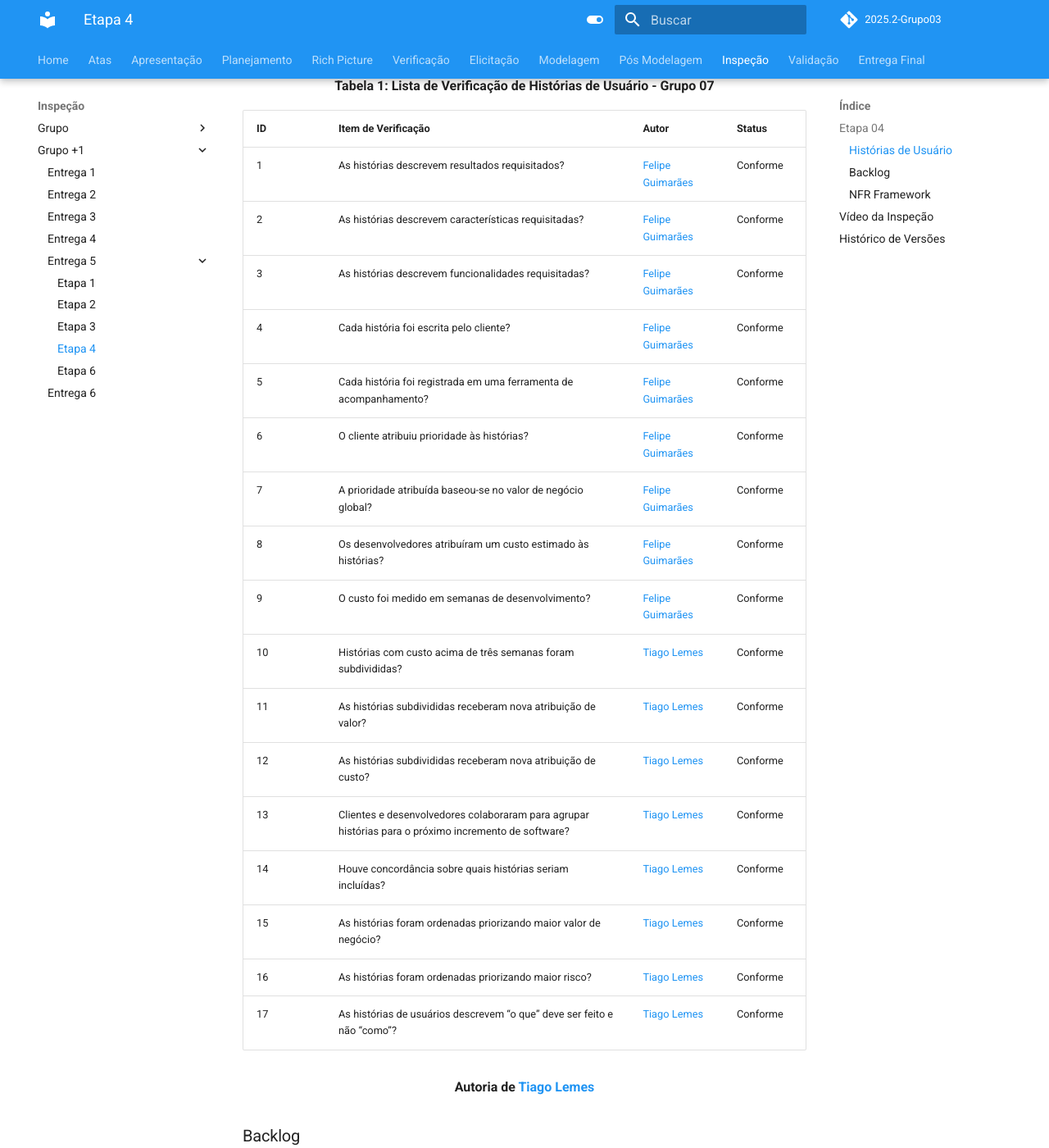
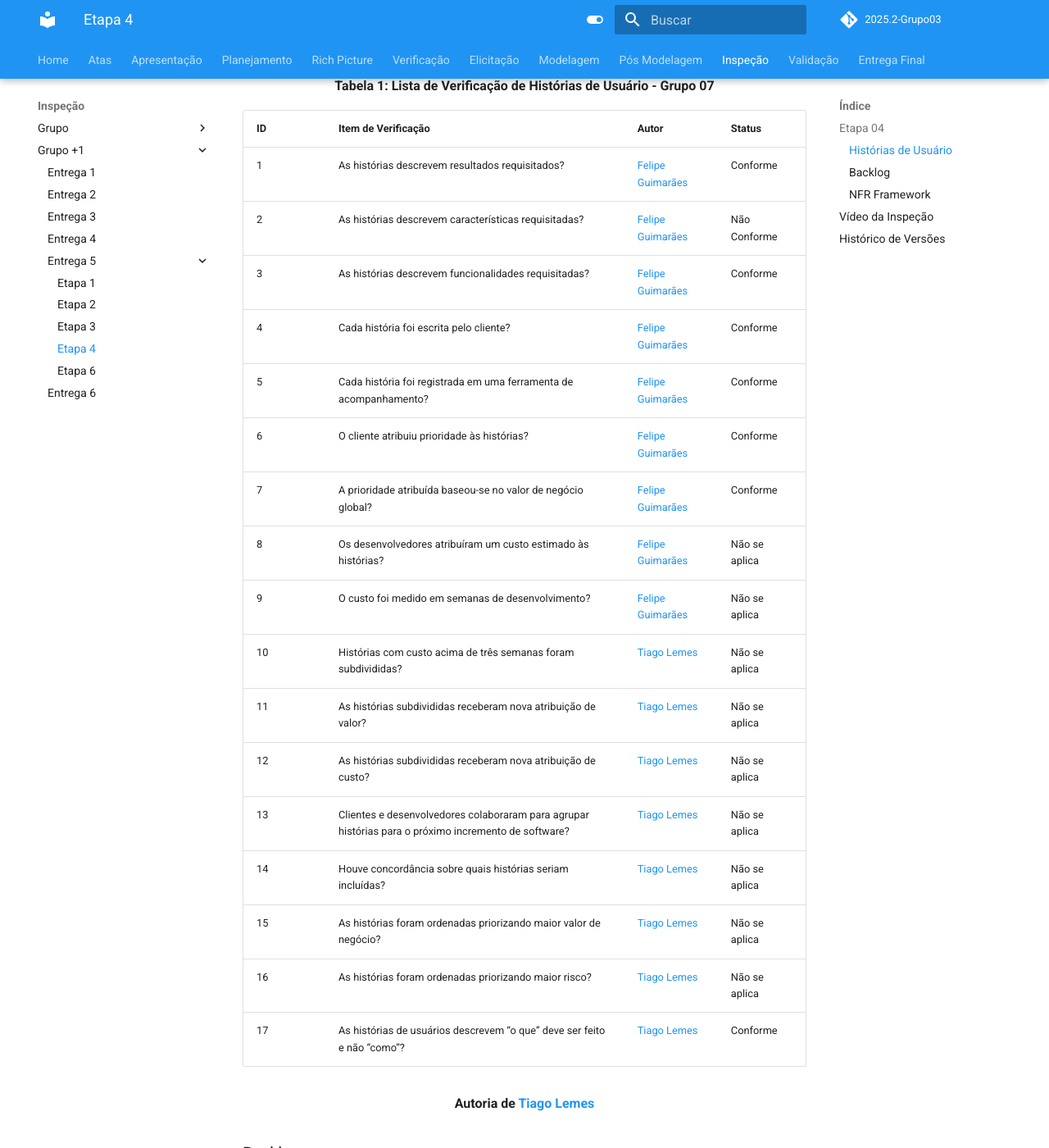
Before and after one commit to Requisitos-de-Software/2025.2-Grupo03, an MkDocs documentation site: the page built from docs/Inspeção/inspeção_Etapa4_grupo_+1_5.md, in a window 1280 px wide and 1400 px high, scrolled down 341 px. Shown: the whole window at 82% size. Built offline with MkDocs 1.6.1 and Material for MkDocs 9.7.7, drawn with Linux system fonts in a browser that asks for light colours; comment, search, counter and statistics services are not loaded; some of the changed text lies outside the part shown.

Commit message:
Update inspeção_Etapa4_grupo_+1_5.md

```diff
--- a/docs/Inspeção/inspeção_Etapa4_grupo_+1_5.md
+++ b/docs/Inspeção/inspeção_Etapa4_grupo_+1_5.md
@@ -11,21 +11,21 @@ Documento baseado na lista de verificação feita pelo nosso grupo, podendo ser
 | ID  | Item de Verificação | Autor | Status |
 |-----|---------------------|-------|---------|
 | 1   | As histórias descrevem resultados requisitados? | [Felipe Guimarães](https://github.com/felipegf1) | Conforme |
-| 2   | As histórias descrevem características requisitadas? | [Felipe Guimarães](https://github.com/felipegf1) | Conforme |
+| 2   | As histórias descrevem características requisitadas? | [Felipe Guimarães](https://github.com/felipegf1) | Não Conforme |
 | 3   | As histórias descrevem funcionalidades requisitadas? | [Felipe Guimarães](https://github.com/felipegf1) | Conforme |
 | 4   | Cada história foi escrita pelo cliente? | [Felipe Guimarães](https://github.com/felipegf1) | Conforme |
 | 5   | Cada história foi registrada em uma ferramenta de acompanhamento? | [Felipe Guimarães](https://github.com/felipegf1) | Conforme |
 | 6   | O cliente atribuiu prioridade às histórias? | [Felipe Guimarães](https://github.com/felipegf1) | Conforme |
 | 7   | A prioridade atribuída baseou-se no valor de negócio global? | [Felipe Guimarães](https://github.com/felipegf1) | Conforme |
-| 8   | Os desenvolvedores atribuíram um custo estimado às histórias? | [Felipe Guimarães](https://github.com/felipegf1) | Conforme |
-| 9   | O custo foi medido em semanas de desenvolvimento? | [Felipe Guimarães](https://github.com/felipegf1) | Conforme |
-| 10  | Histórias com custo acima de três semanas foram subdivididas? | [Tiago Lemes](https://github.com/TiagoTeixeira-2005) | Conforme |
-| 11  | As histórias subdivididas receberam nova atribuição de valor? | [Tiago Lemes](https://github.com/TiagoTeixeira-2005) | Conforme |
-| 12  | As histórias subdivididas receberam nova atribuição de custo? | [Tiago Lemes](https://github.com/TiagoTeixeira-2005) | Conforme |
-| 13  | Clientes e desenvolvedores colaboraram para agrupar histórias para o próximo incremento de software? | [Tiago Lemes](https://github.com/TiagoTeixeira-2005) | Conforme |
-| 14  | Houve concordância sobre quais histórias seriam incluídas? | [Tiago Lemes](https://github.com/TiagoTeixeira-2005) | Conforme |
-| 15  | As histórias foram ordenadas priorizando maior valor de negócio? | [Tiago Lemes](https://github.com/TiagoTeixeira-2005) | Conforme |
-| 16  | As histórias foram ordenadas priorizando maior risco? | [Tiago Lemes](https://github.com/TiagoTeixeira-2005) | Conforme |
+| 8   | Os desenvolvedores atribuíram um custo estimado às histórias? | [Felipe Guimarães](https://github.com/felipegf1) | Não se aplica |
+| 9   | O custo foi medido em semanas de desenvolvimento? | [Felipe Guimarães](https://github.com/felipegf1) | Não se aplica |
+| 10  | Histórias com custo acima de três semanas foram subdivididas? | [Tiago Lemes](https://github.com/TiagoTeixeira-2005) | Não se aplica |
+| 11  | As histórias subdivididas receberam nova atribuição de valor? | [Tiago Lemes](https://github.com/TiagoTeixeira-2005) | Não se aplica |
+| 12  | As histórias subdivididas receberam nova atribuição de custo? | [Tiago Lemes](https://github.com/TiagoTeixeira-2005) | Não se aplica |
+| 13  | Clientes e desenvolvedores colaboraram para agrupar histórias para o próximo incremento de software? | [Tiago Lemes](https://github.com/TiagoTeixeira-2005) | Não se aplica |
+| 14  | Houve concordância sobre quais histórias seriam incluídas? | [Tiago Lemes](https://github.com/TiagoTeixeira-2005) | Não se aplica |
+| 15  | As histórias foram ordenadas priorizando maior valor de negócio? | [Tiago Lemes](https://github.com/TiagoTeixeira-2005) | Não se aplica |
+| 16  | As histórias foram ordenadas priorizando maior risco? | [Tiago Lemes](https://github.com/TiagoTeixeira-2005) | Não se aplica |
 | 17  | As histórias de usuários descrevem “o que” deve ser feito e não “como”? | [Tiago Lemes](https://github.com/TiagoTeixeira-2005) | Conforme |
 
 <div align="center"><strong>Autoria de <a href="https://github.com/TiagoTeixeira-2005">Tiago Lemes</a></strong></div>
@@ -42,8 +42,8 @@ Documento baseado na lista de verificação feita pelo nosso grupo, podendo ser
 | 4   | O conteúdo do backlog do produto é definido pelo Product Owner? | [Arthur Henrique](https://github.com/arthurhvieira1) | Conforme |
 | 5   | O backlog do produto contém todas as funcionalidades desejadas? | [Arthur Henrique](https://github.com/arthurhvieira1) | Conforme |
 | 6   | As histórias de usuário são mais centradas em “o que” do que “como”? | [Arthur Henrique](https://github.com/arthurhvieira1) | Conforme |
-| 7   | Durante uma sprint, o Scrum Master atualizou o Sprint Backlog de acordo com as tarefas completadas? | [Arthur Henrique](https://github.com/arthurhvieira1) | Conforme |
-| 8   | Durante uma sprint, o Scrum Master foi o responsável por atualizar o Sprint Backlog? | [Arthur Henrique](https://github.com/arthurhvieira1) | Conforme |
+| 7   | Durante uma sprint, o Scrum Master atualizou o Sprint Backlog de acordo com as tarefas completadas? | [Arthur Henrique](https://github.com/arthurhvieira1) | Não se aplica |
+| 8   | Durante uma sprint, o Scrum Master foi o responsável por atualizar o Sprint Backlog? | [Arthur Henrique](https://github.com/arthurhvieira1) | Não se aplica |
 
 <div align="center"><strong>Autoria de <a href="https://github.com/TiagoTeixeira-2005">Tiago Lemes</a></strong></div>
 
@@ -52,8 +52,8 @@ Documento baseado na lista de verificação feita pelo nosso grupo, podendo ser
 <div align="center"><strong>Tabela 3: Lista de Verificação de NFR Framework - Grupo 07</strong></div>
 
 | ID  | Item de Verificação | Autor | Status |
-|-----|---------------------|--------|---------|
-| 1   | O sistema utiliza o NFR Framework para representar e analisar requisitos não-funcionais? | [João Sapiência](https://github.com/JoaoSapiencia) | Conforme |
+|-----|---------------------|-------|---------|
+| 1   | O sistema utiliza o NFR Framework para representar e analisar requisitos não-funcionais? | [João Sapiência](https://github.com/JoaoSapiencia) | Incompleto |
 | 2   | Os softgoals foram definidos com clareza e sem critérios de satisfação precisos? | [João Sapiência](https://github.com/JoaoSapiencia) | Conforme |
 | 3   | As inter-relações entre softgoals estão representadas? | [João Sapiência](https://github.com/JoaoSapiencia) | Conforme |
 | 4   | O modelo inclui análise qualitativa dos softgoals? | [João Sapiência](https://github.com/JoaoSapiencia) | Conforme |
@@ -63,12 +63,12 @@ Documento baseado na lista de verificação feita pelo nosso grupo, podendo ser
 | 8   | Foram identificados os três tipos de softgoals (NFR, Operacionalização e Afirmação)? | [João Sapiência](https://github.com/JoaoSapiencia) | Conforme |
 | 9   | Cada softgoal possui tipo e tópico definidos (ex: Confiabilidade [Infusor])? | [Arthur Guilherme](https://github.com/ArthurGuilher62) | Conforme |
 | 10  | Foram aplicados refinamentos top-down entre softgoals? | [Arthur Guilherme](https://github.com/ArthurGuilher62) | Conforme |
-| 11  | Foram utilizadas decomposições de softgoals (NFR, operacionalização, afirmação e priorização)? | [Arthur Guilherme](https://github.com/ArthurGuilher62) | Conforme |
+| 11  | Foram utilizadas decomposições de softgoals (NFR, operacionalização, afirmação e priorização)? | [Arthur Guilherme](https://github.com/ArthurGuilher62) | Não Conforme |
 | 12  | As contribuições entre softgoals estão representadas e identificadas corretamente? | [Arthur Guilherme](https://github.com/ArthurGuilher62) | Conforme |
 | 13  | Foram utilizadas contribuições positivas e negativas (AND, OR, MAKE, BREAK, HELP, HURT, SOME, UNKNOWN, EQUALS)? | [Arthur Guilherme](https://github.com/ArthurGuilher62) | Conforme |
 | 14  | Os trade-offs entre requisitos foram analisados (ex: Segurança vs Desempenho)? | [Arthur Guilherme](https://github.com/ArthurGuilher62) | Conforme |
 | 15  | Foi aplicado o procedimento de avaliação para determinar o grau de satisfação dos RNFs? | [Arthur Guilherme](https://github.com/ArthurGuilher62) | Conforme |
-| 16  | Foram atribuídos rótulos de satisfação aos softgoals? | [Vilmar José](https://github.com/VilmarFagundes) | Conforme |
+| 16  | Foram atribuídos rótulos de satisfação aos softgoals? | [Vilmar José](https://github.com/VilmarFagundes) | Não Conforme |
 | 17  | O impacto das decisões de baixo nível foi propagado aos níveis superiores do SIG? | [Vilmar José](https://github.com/VilmarFagundes) | Conforme |
 | 18  | O framework contribuiu para rastreabilidade e justificativas das decisões? | [Vilmar José](https://github.com/VilmarFagundes) | Conforme |
 | 19  | O NFR Framework foi utilizado para expressar os requisitos do catálogo NFR4ES? | [Vilmar José](https://github.com/VilmarFagundes) | Conforme |
@@ -80,14 +80,14 @@ Documento baseado na lista de verificação feita pelo nosso grupo, podendo ser
 | 25  | Foram aplicadas contribuições SOME, UNKNOWN e EQUALS conforme incerteza das relações? | [João Felipe](https://github.com/MrBolt2005) | Conforme |
 | 26  | O procedimento de avaliação foi corretamente aplicado ao final da modelagem? | [João Felipe](https://github.com/MrBolt2005) | Conforme |
 | 27  | Foram utilizados os rótulos de satisfação adequados durante a avaliação (satisfeito, negado, etc.)? | [João Felipe](https://github.com/MrBolt2005) | Conforme |
-| 28  | O impacto das decisões de baixo nível foi corretamente propagado para os softgoals superiores? | [João Felipe](https://github.com/MrBolt2005) | Conforme |
-| 29  | Há registro gráfico e textual das decisões de refinamento e contribuição? | [João Felipe](https://github.com/MrBolt2005) | Conforme |
+| 28  | O impacto das decisões de baixo nível foi corretamente propagado para os softgoals superiores? | [João Felipe](https://github.com/MrBolt2005) | Não se aplica |
+| 29  | Há registro gráfico e textual das decisões de refinamento e contribuição? | [João Felipe](https://github.com/MrBolt2005) | Não Conforme |
 
 <div align="center"><strong>Autoria de <a href="https://github.com/TiagoTeixeira-2005">Tiago Lemes</a></strong></div>
 
 ## Vídeo da Inspeção
 
-- [Link do video no youtube]()
+- [Link do video no youtube](https://youtu.be/A-deR_o2iMY?si=HkBxERSELEzh8Hw- )
 
 ## Histórico de Versões
 
```
